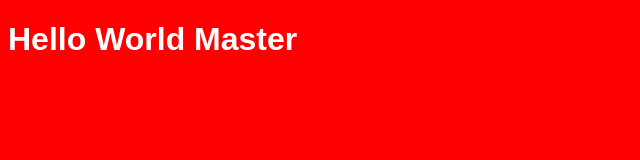
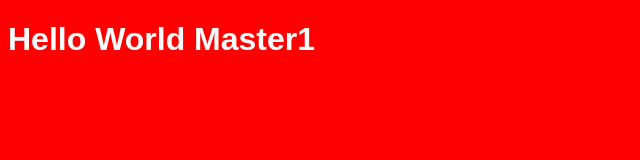
Before and after one commit to Hedrevich/SAP-Cloud, a plain HTML site: page index.html in a window 1280 px wide. Shown: the full height of the page, 0-640 px from the left. Drawn offline with Linux system fonts and the light colour scheme.

Commit message:
master 1

```diff
--- a/index.html
+++ b/index.html
@@ -8,7 +8,7 @@
     <title>Document</title>
 </head>
 <body>
-    <h1>Hello World Master</h1>
+    <h1>Hello World Master1</h1>
     <style background-color: black></style>
 </body>
 </html>
```
